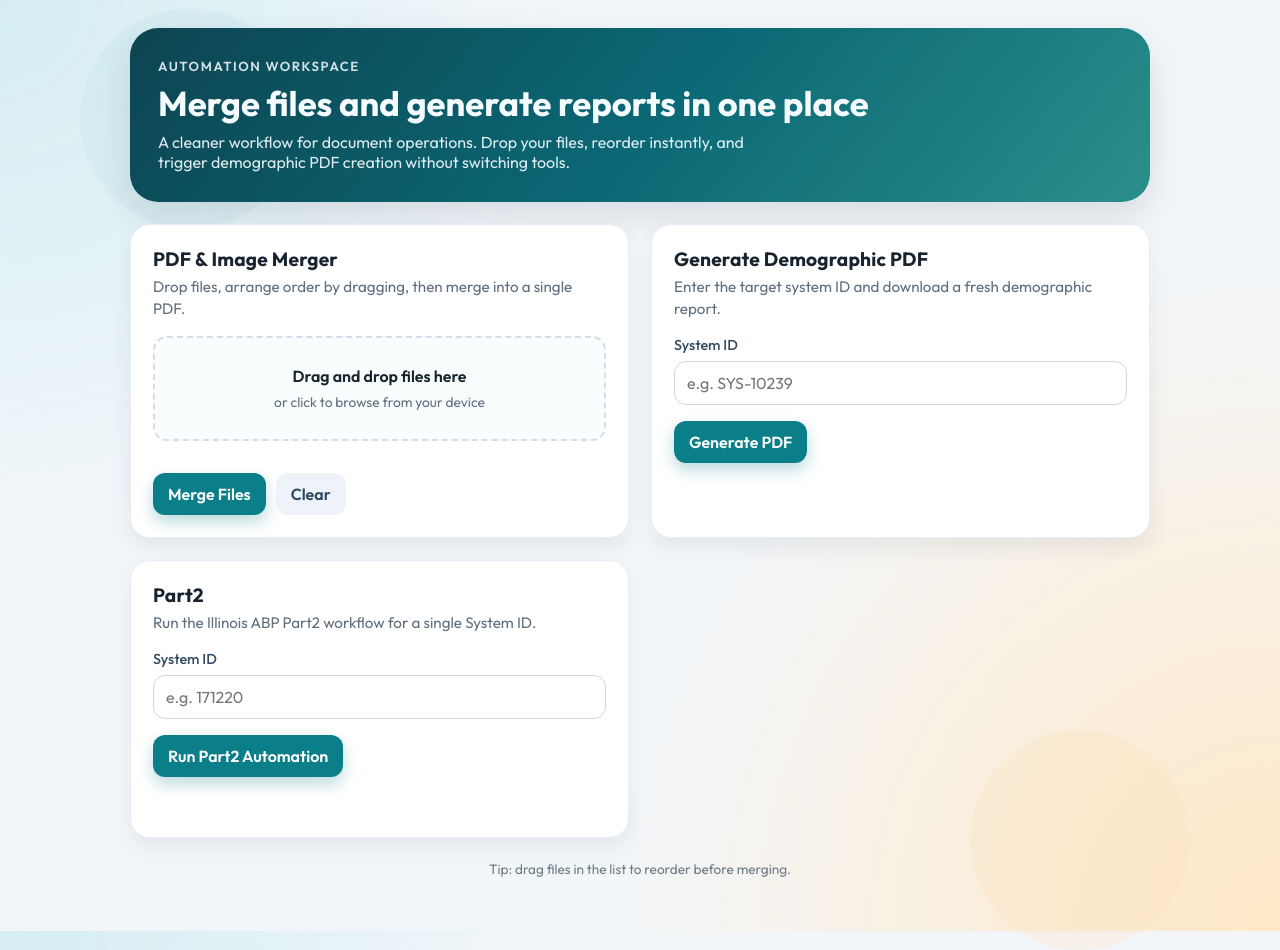
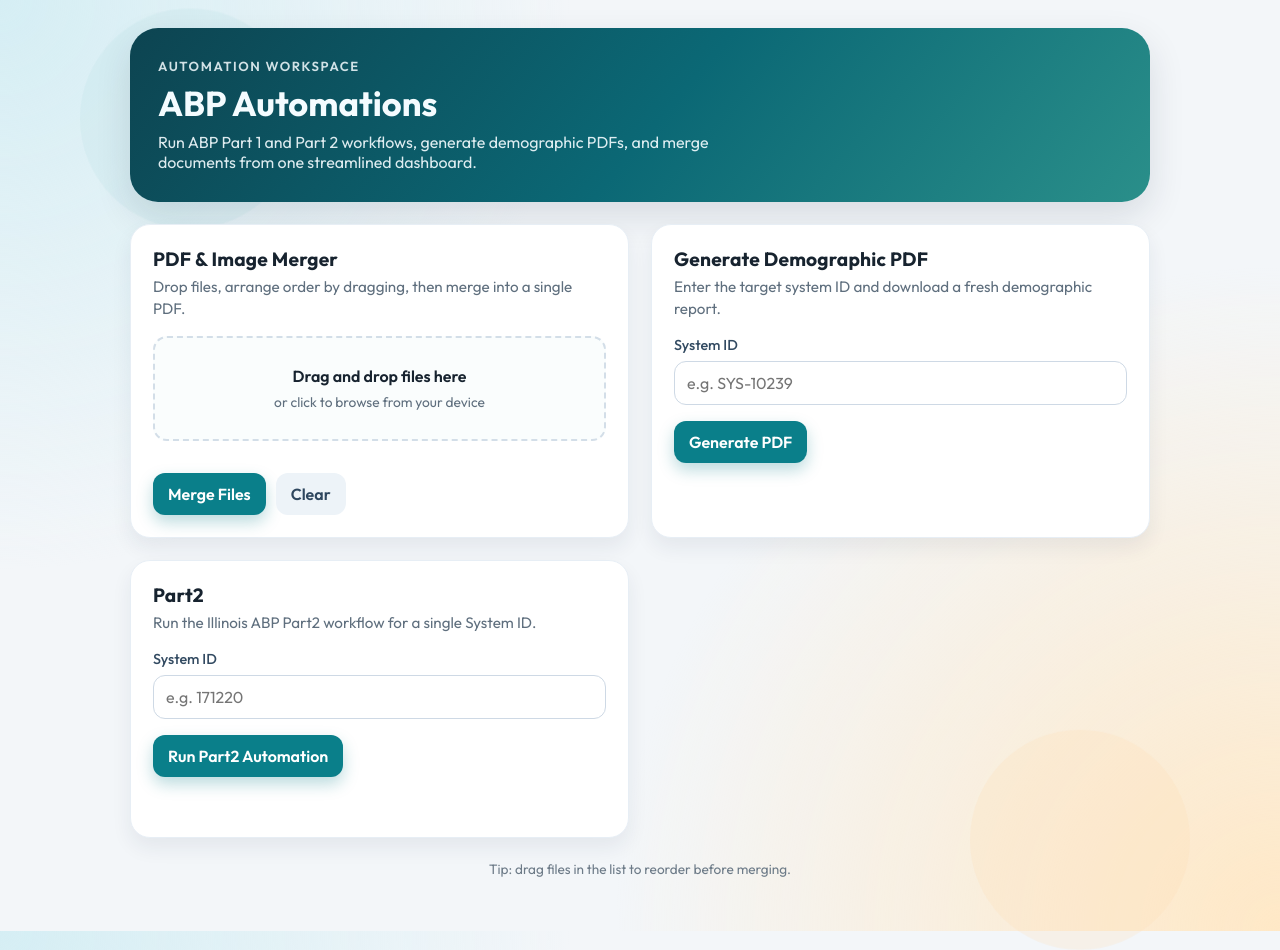
Before and after one commit to jassi90/pdf-merger-app, a website: page index.html in a window 1280 px wide. Drawn offline with Linux system fonts and the light colour scheme.

Commit message:
4-1 updates

```diff
--- a/index.html
+++ b/index.html
@@ -366,8 +366,8 @@
 <main class="shell">
   <section class="hero">
     <p class="eyebrow">Automation Workspace</p>
-    <h1>Merge files and generate reports in one place</h1>
-    <p class="hero-sub">A cleaner workflow for document operations. Drop your files, reorder instantly, and trigger demographic PDF creation without switching tools.</p>
+    <h1>ABP Automations</h1>
+    <p class="hero-sub">Run ABP Part 1 and Part 2 workflows, generate demographic PDFs, and merge documents from one streamlined dashboard.</p>
   </section>
 
   <section class="grid">
```
